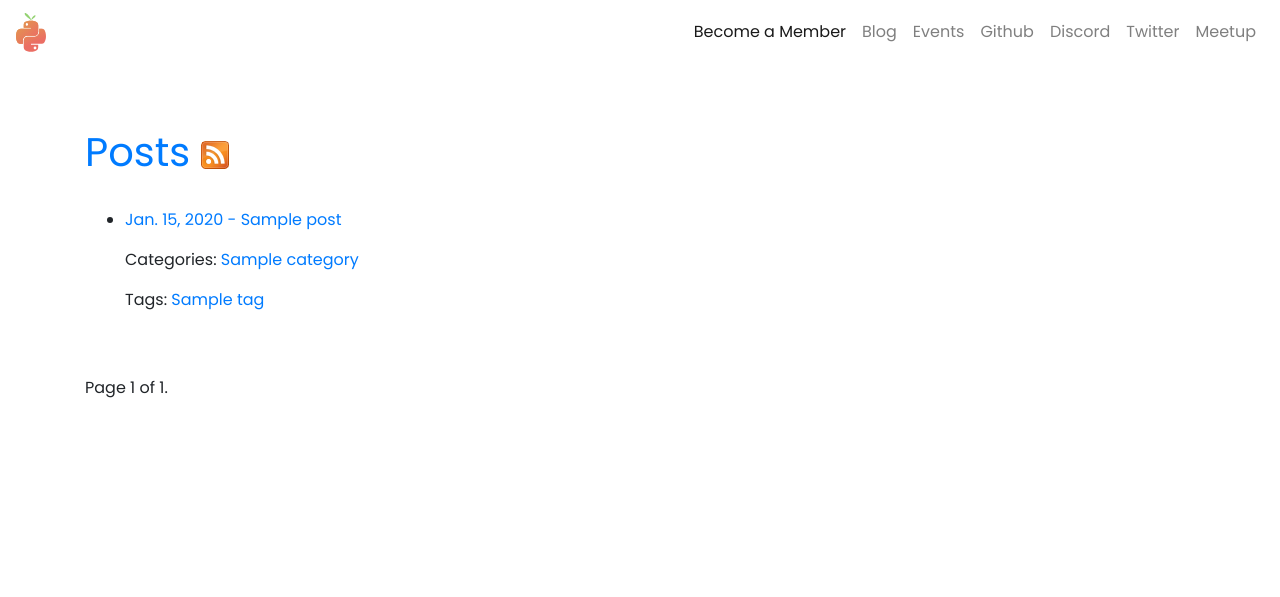
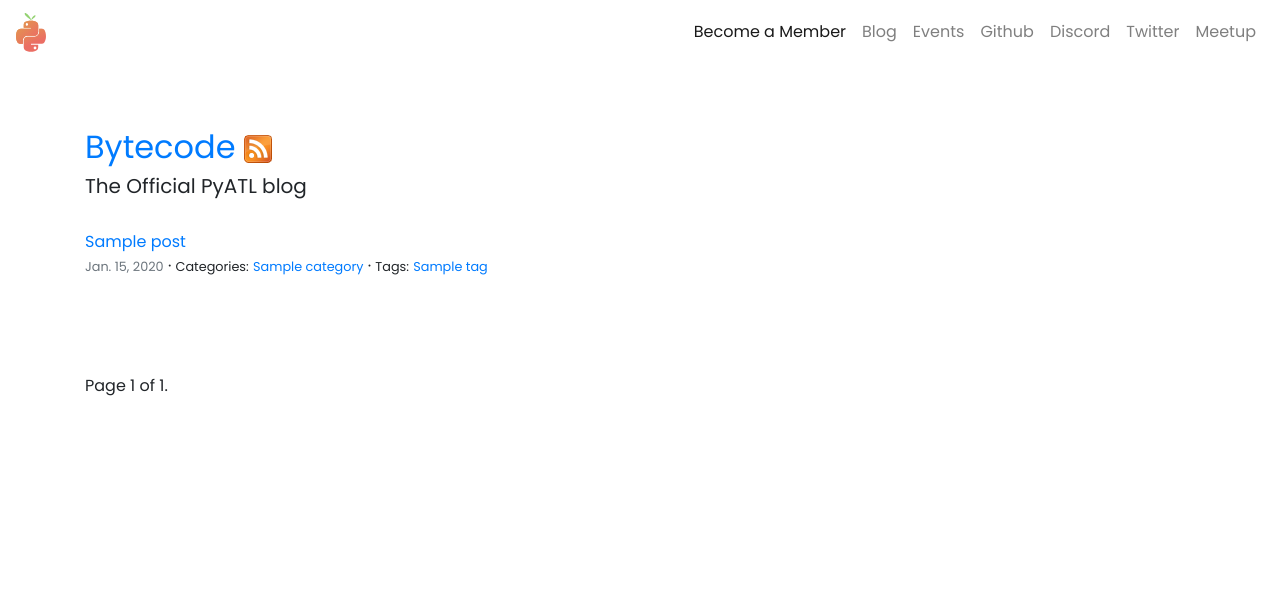
Before and after one commit to pyatl/big-peach, a Django app: page /blog/ in a window 1280 px wide. Shown: the top 597 px of the page. Run offline with Django 3.2, Linux system fonts and the light colour scheme; tables that the repository leaves empty hold one stand-in row (values such as "Sample post"); parts of the project's set-up code (start-up, migrations or seed data) failed here and were passed over; some libraries are stand-ins or nearby versions.

Commit message:
efactor blog list layout

```diff
--- a/core/templates/blog/post_list.html
+++ b/core/templates/blog/post_list.html
@@ -2,7 +2,10 @@
 {% load static %}
 {% load blog_extras %}
 {% block page_title %}PyATL Blog{% endblock %}
-{% block page_css %}{% endblock %}
+{% block page_css %}
+
+
+{% endblock %}
 {% block body %}
 
 
@@ -11,40 +14,53 @@
     <div class="container">
 
         <a href="{% url 'blog_post_list' %}">
-            <h1>Posts <a href="feed/latest/"><img src="{% static "blog/feed-icon-28x28.png" %}" alt="RSS icon"></a></h1>
+            <h2>Bytecode <a href="feed/latest/"><img src="{% static "blog/feed-icon-28x28.png" %}" alt="RSS icon"></a></h2>
         </a>
+        <h5>The Official PyATL blog</h5>
 
-        <ul class="pt-4">
         {% for published_post in object_list %}
-            <li>
-                <p>
-                    <a href="{% url 'blog_post_detail' slug=published_post.post.slug pk=published_post.post.pk %}">
-                        {{ published_post.post.created | date }} - {{ published_post.post.title }}
-                    </a>
-                </p>
-                <p>
-                    Categories:
-                    {% for post_category in published_post.post|categories %}
-                    <a href="{% url 'blog_posts_by_category' pk=post_category.category.pk slug=post_category.category.label|slugify %}">{{ post_category.category.label }}</a>
-                    {% endfor %}
-                </p>
 
-                <p>
-                    Tags:
-                    {% for post_tag in published_post.post|tags %}
-                    <a href="{% url 'blog_posts_by_tag' pk=post_tag.tag.pk slug=post_tag.tag.label|slugify %}"> {{ post_tag.tag.label }}</a>
-                    {% endfor %}
-                </p>
+                <div class="row pt-4">
 
-            </li>
+                  <div class="col-lg-12">
+                    <div class="row">
+                        <div class="col-lg-12">
+                            <a href="{% url 'blog_post_detail' slug=published_post.post.slug pk=published_post.post.pk %}">
+                                {{ published_post.post.title }}
+                            </a>
+                        </div>
+                    </div>
+
+
+
+                    <div class="row">
+                        <div class="col-lg-12">
+                            <small class="text-secondary">{{ published_post.post.created | date }}</small> &middot;
+
+                            <small>Categories:</small>
+                            {% for post_category in published_post.post|categories %}
+                            <a href="{% url 'blog_posts_by_category' pk=post_category.category.pk slug=post_category.category.label|slugify %}"><small>{{ post_category.category.label }}</small></a>
+
+                            {% endfor %}
+                            &middot;
+                            <small>Tags:</small>
+                            {% for post_tag in published_post.post|tags %}
+                            <a href="{% url 'blog_posts_by_tag' pk=post_tag.tag.pk slug=post_tag.tag.label|slugify %}"><small>{{ post_tag.tag.label }}</small></a>
+                            {% endfor %}
+                        </div>
+                    </div>
+
+                  </div>
+                </div>
+
             {% empty %}
-            <li>No published posts available at this time.</li>
+            <p>No published posts available at this time.</p>
         {% endfor %}
-        </ul>
+
     </div>
 </div>
 
-<div class="container">
+<div class="container mt-5">
     <div class="pagination">
         <span class="step-links">
             {% if page_obj.has_previous %}
```
